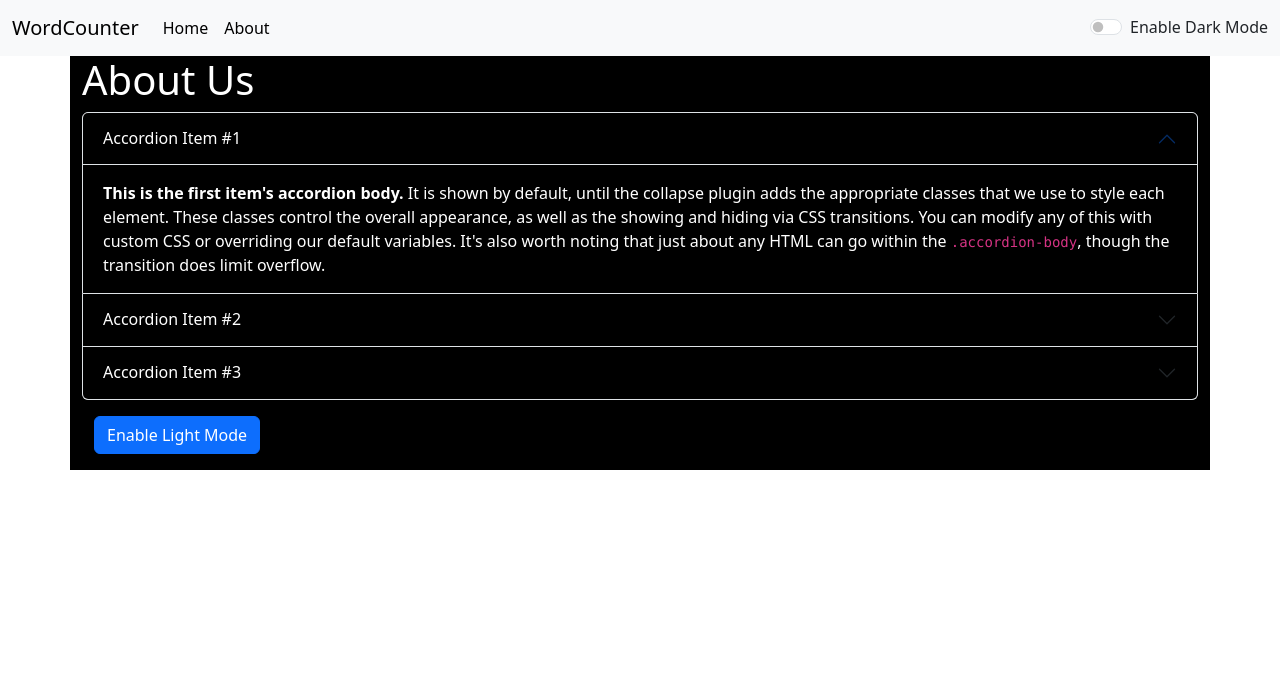
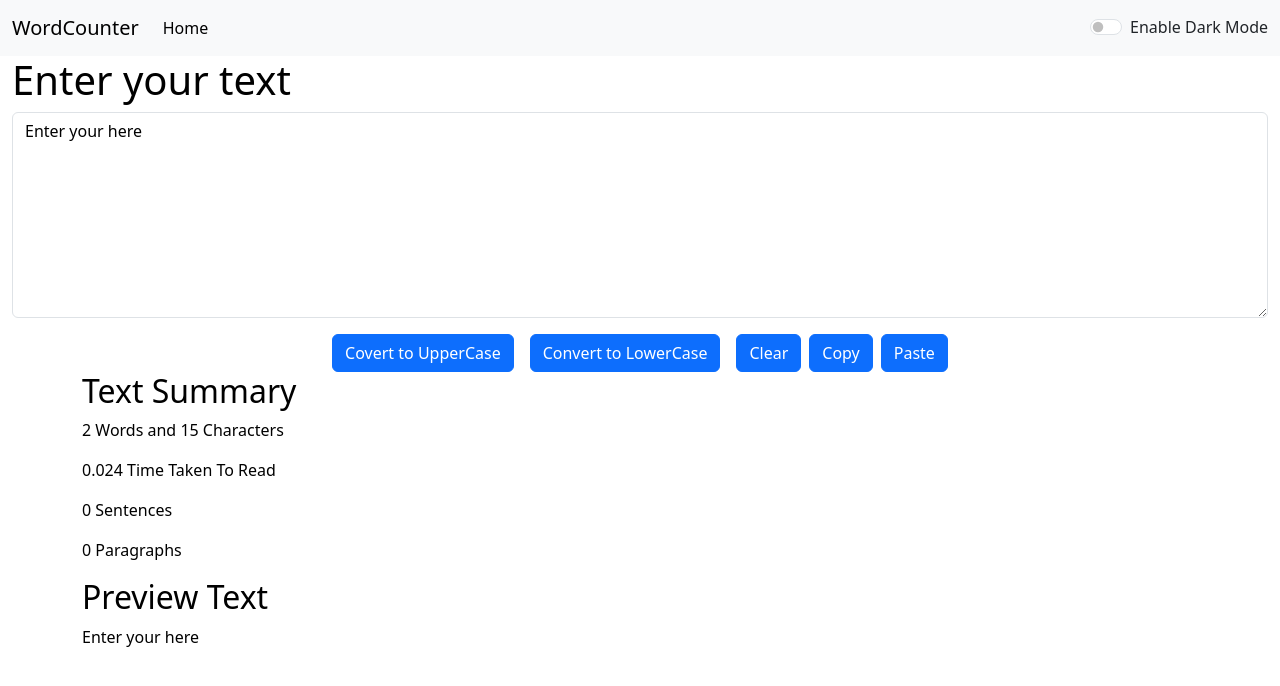
Before and after one commit to RastogiAditi/WordCounter-ReactApp, a React (Create React App) app: page /about in a window 1280 px wide. Shown: the top 686 px of the page. Built offline with nearby package versions, Linux system fonts and the light colour scheme.

Commit message:
WordCounter-ReactApp

```diff
--- a/src/App.js
+++ b/src/App.js
@@ -1,10 +1,10 @@
-import {
-  BrowserRouter,
-  Routes,
-  Route,
-  // Link,
-  // Outlet,
-} from "react-router-dom";
+// import {
+//   BrowserRouter,
+//   Routes,
+//   Route,
+//   // Link,
+//   // Outlet,
+// } from "react-router-dom";
 import { useState } from 'react';
 import './App.css';
 import About from './components/About';
@@ -44,20 +44,24 @@ function App() {
   }
   return (
 
-    <BrowserRouter>
+  //   <BrowserRouter>
+  //   <div>
+
+  //   <Navbar title="WordCounter" mode={mode} toggleMode={toggleMode}/>
+  //       <Alert alert={alert}/>
+  //       {/* <TextForm showAlert={showAlert} heading="Enter your text" mode={mode} /> */}
+  //   <Routes>
+  //   <Route path="/" element={<TextForm showAlert={showAlert} heading="Enter your text" mode={mode} />}/>
+  //    <Route path="/about" element={<About />} />
+
+  //   </Routes>
+  //   </div>
+  // </BrowserRouter>
     <div>
-
-    <Navbar title="WordCounter" mode={mode} toggleMode={toggleMode}/>
+       <Navbar title="WordCounter" mode={mode} toggleMode={toggleMode}/>
         <Alert alert={alert}/>
-        {/* <TextForm showAlert={showAlert} heading="Enter your text" mode={mode} /> */}
-    <Routes>
-    <Route path="/" element={<TextForm showAlert={showAlert} heading="Enter your text" mode={mode} />}/>
-     <Route path="/about" element={<About />} />
-
-    </Routes>
+      <TextForm showAlert={showAlert} heading="Enter your text" mode={mode} />
     </div>
-  </BrowserRouter>
-
 
 
 
--- a/src/components/Navbar.js
+++ b/src/components/Navbar.js
@@ -1,24 +1,24 @@
 import React from "react";
 import PropTypes from 'prop-types';
-import { Link } from "react-router-dom";
+// import { Link } from "react-router-dom";
 
 function Navbar(props){
 
     return (
         <nav className={`navbar navbar-expand-lg navbar-${props.mode} bg-${props.mode}`}>
         <div className="container-fluid">
-          <Link className="navbar-brand" to="/">{props.title}</Link>
+          <a className="navbar-brand" href="#">{props.title}</a>
           <button className="navbar-toggler" type="button" data-bs-toggle="collapse" data-bs-target="#navbarSupportedContent" aria-controls="navbarSupportedContent" aria-expanded="false" aria-label="Toggle navigation">
             <span className="navbar-toggler-icon"></span>
           </button>
           <div className="collapse navbar-collapse" id="navbarSupportedContent">
             <ul className="navbar-nav me-auto mb-2 mb-lg-0">
               <li className="nav-item">
-                <Link className="nav-link active" aria-current="page" to="/">Home</Link>
+                <a className="nav-link active" aria-current="page" href="#">Home</a>
               </li>
-              <li className="nav-item">
+              {/* <li className="nav-item">
                 <Link className="nav-link active" aria-disabled="true" to="/about">About{props.aboutText}</Link>
-              </li>
+              </li> */}
             </ul>
            {/*dark mode switch.................... */}
            <div className={`form-check form-switch text-${props.mode ==='light'? 'dark':'light'}`}>
```
